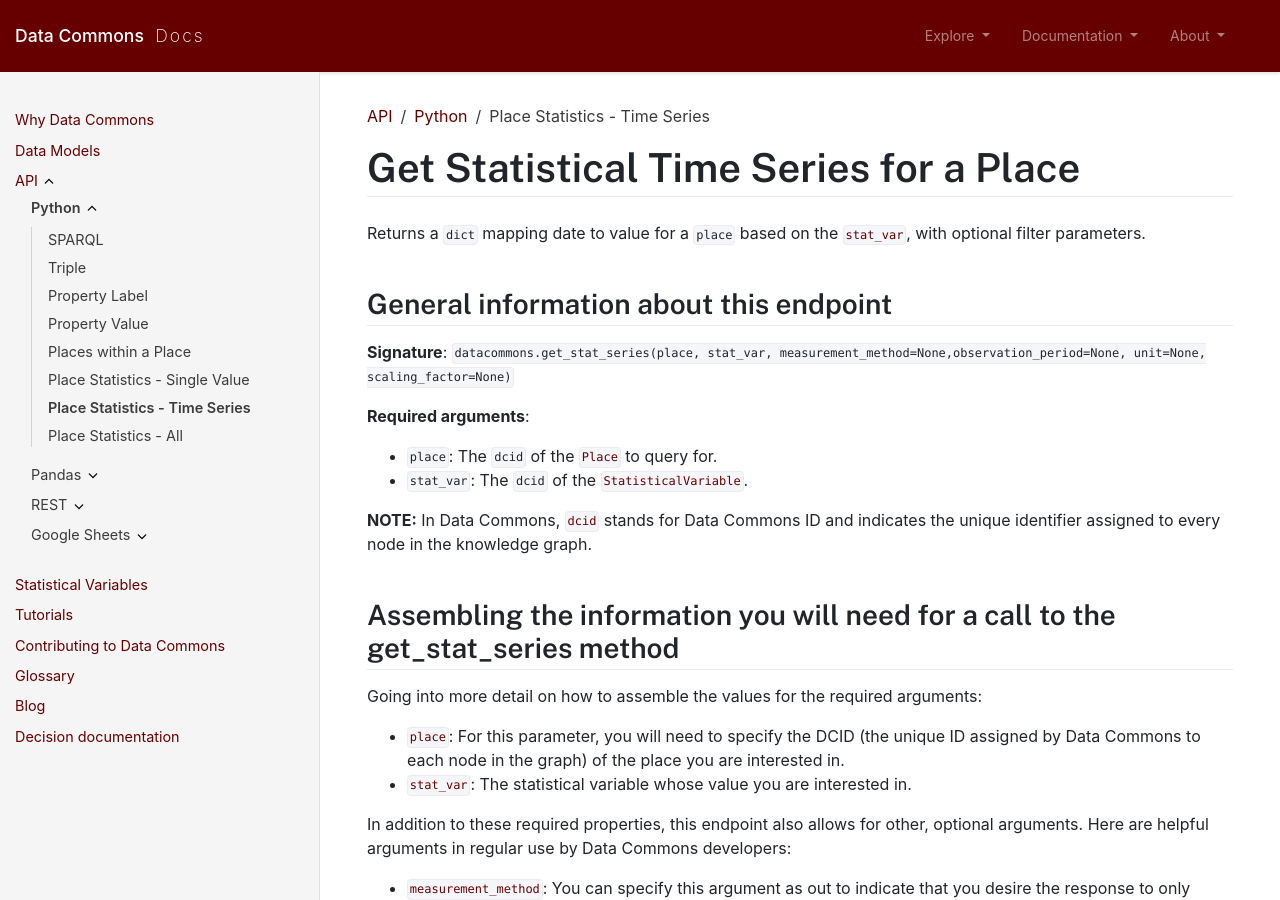
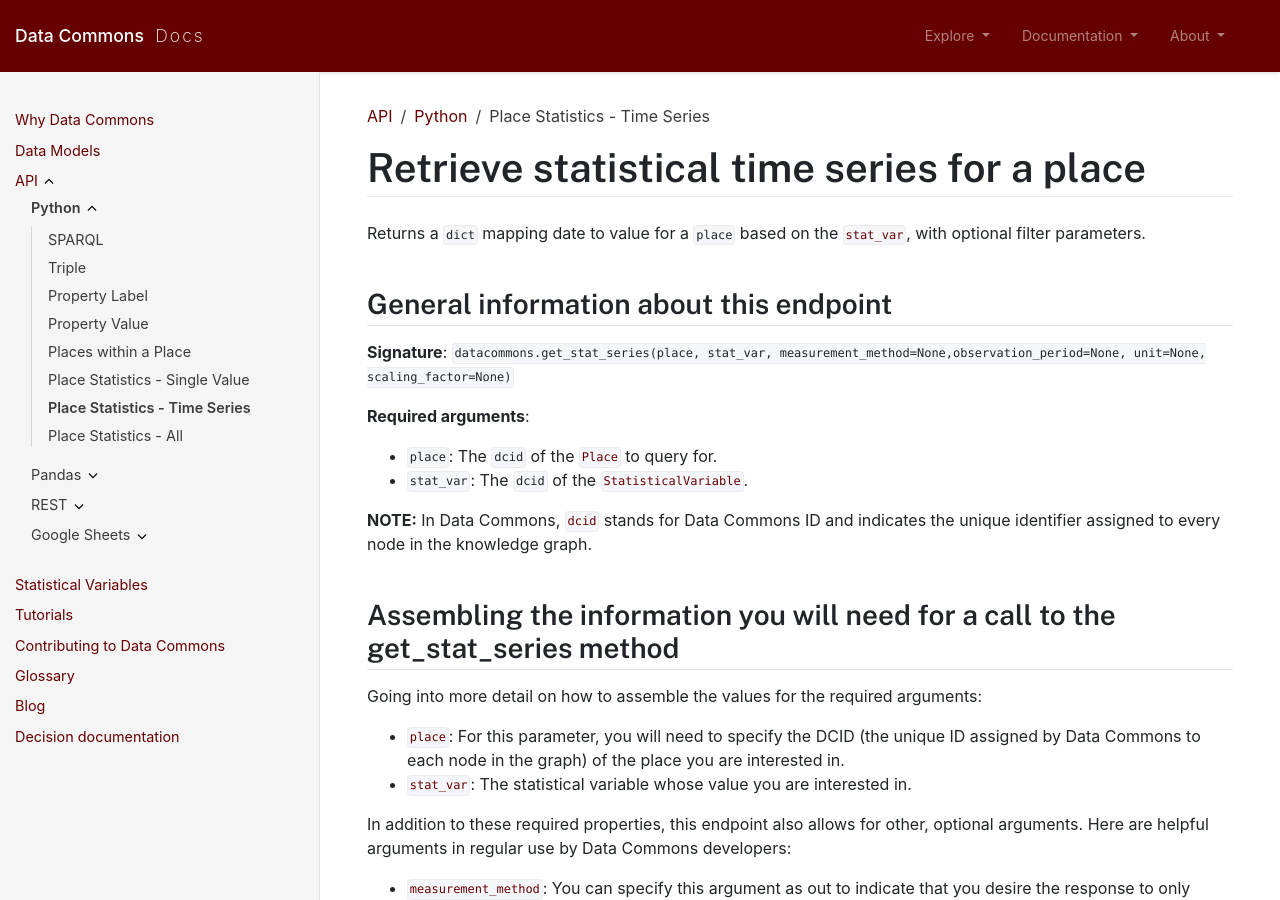
Before and after one commit to datacommonsorg/docsite, a Jekyll site: the page built from api/python/stat_series.md, in a window 1280 px wide and 900 px high. Built offline with Jekyll 4.4.1, drawn with Linux system fonts in a browser that asks for light colours; comment, search, counter and statistics services are not loaded.

Commit message:
sentence case + retrieve word

```diff
--- a/api/python/stat_series.md
+++ b/api/python/stat_series.md
@@ -6,7 +6,7 @@ parent: Python
 grand_parent: API
 ---
 
-# Get Statistical Time Series for a Place
+# Retrieve statistical time series for a place
 
 Returns a `dict` mapping date to value for a `place` based on the
 [`stat_var`](https://datacommons.org/browser/StatisticalVariable), with optional
```
